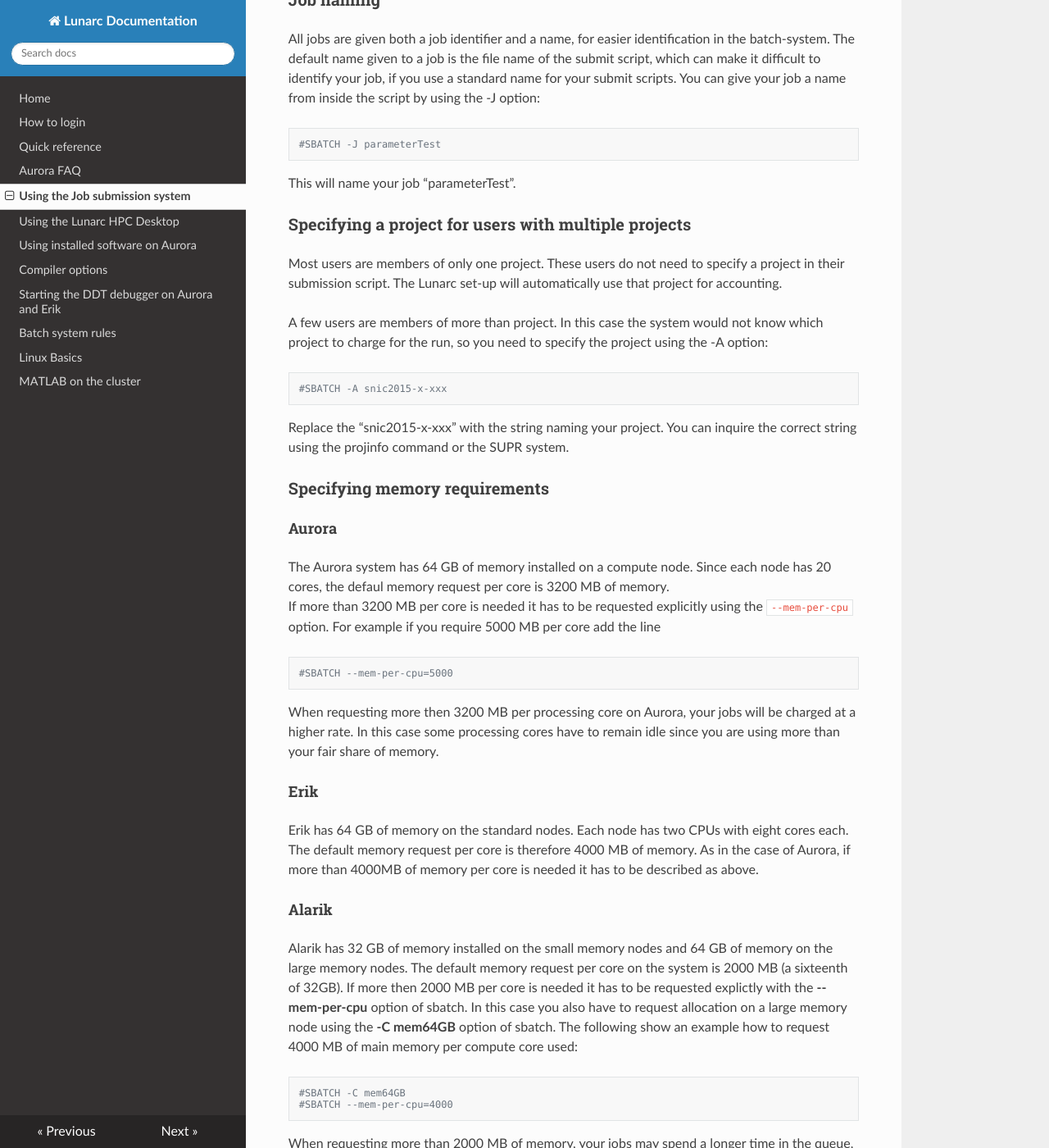
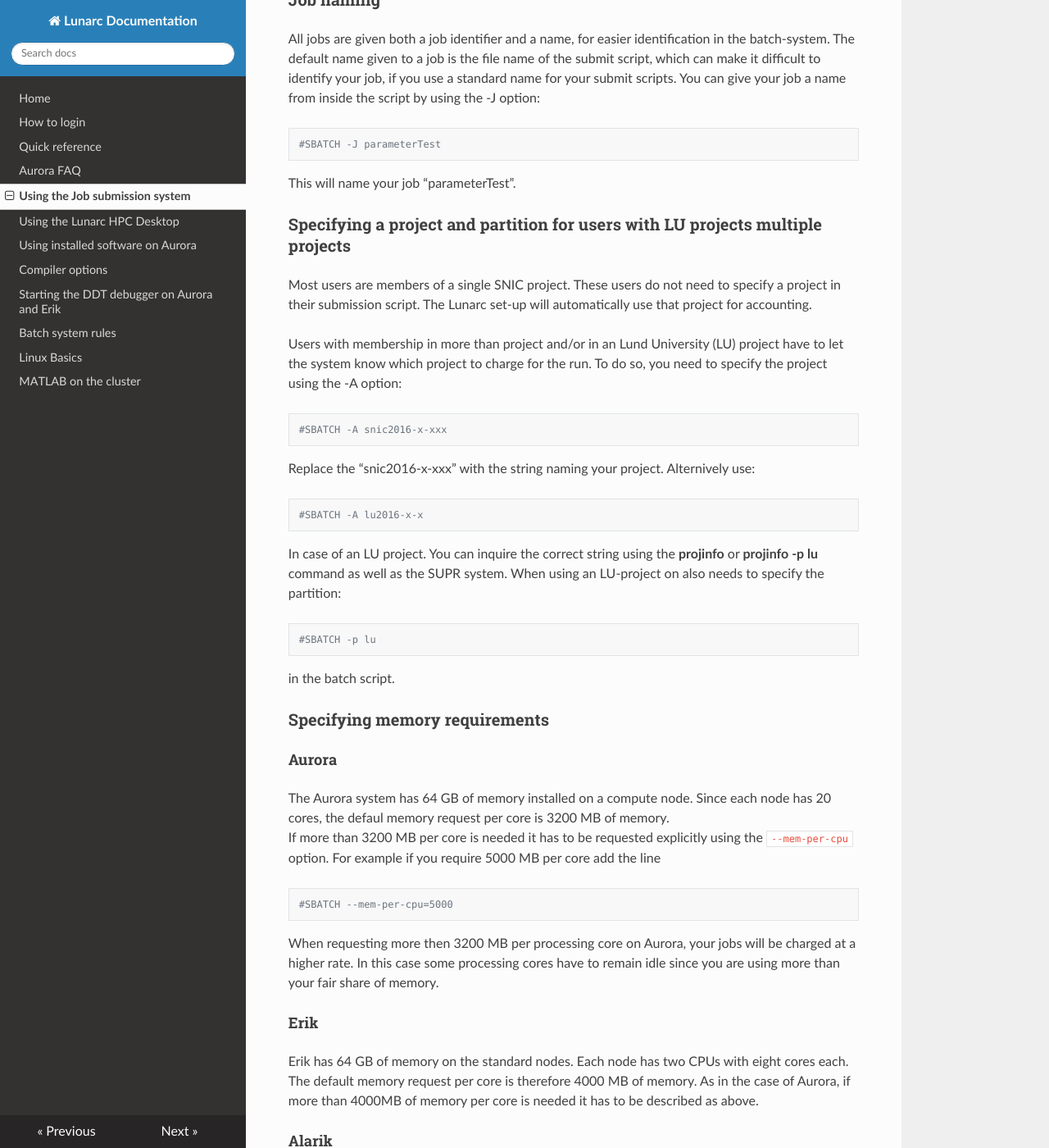
Before and after one commit to lunarc/lunarc_docs, an MkDocs documentation site: the page built from docs/batch_system.md, in a window 1280 px wide and 1400 px high, scrolled down 2598 px. Shown: the whole window at 82% size. Built offline with MkDocs 1.6.1, drawn with Linux system fonts in a browser that asks for light colours; nearby versions of some CDN libraries; old or Windows-style settings are respelled for this version of MkDocs.

Commit message:
Accounting information for LU projects in SLURM

```diff
--- a/docs/batch_system.md
+++ b/docs/batch_system.md
@@ -130,21 +130,33 @@ option:
 
 This will name your job “parameterTest”.
 
-### Specifying a project for users with multiple projects
+### Specifying a project and partition for users with LU projects multiple projects
 
-Most users are members of only one project. These users do not need to
+Most users are members of a single SNIC project. These users do not need to
 specify a project in their submission script. The Lunarc set-up
 will automatically use that project for accounting.
 
-A few users are members of more than project. In this case the system
-would not know which project to charge for the run, so you need to
+Users with membership in more than project and/or in an Lund
+University (LU) project have to let the system know which project to
+charge for the run. To do so, you need to
 specify the project using the -A option:
 
-    #SBATCH -A snic2015-x-xxx
+    #SBATCH -A snic2016-x-xxx
 
-Replace the “snic2015-x-xxx” with the string naming your project. You
-can inquire the correct string using the projinfo command or the SUPR
-system.
+Replace the “snic2016-x-xxx” with the string naming your project.
+Alternively use:
+
+    #SBATCH -A lu2016-x-x
+
+In case of an LU project.  You
+can inquire the correct string using the **projinfo** or **projinfo -p
+lu** command as well as the SUPR
+system.  When using an LU-project on also needs to specify the
+partition:
+
+	#SBATCH -p lu
+
+in the batch script.
 
 ### Specifying memory requirements
 
```
